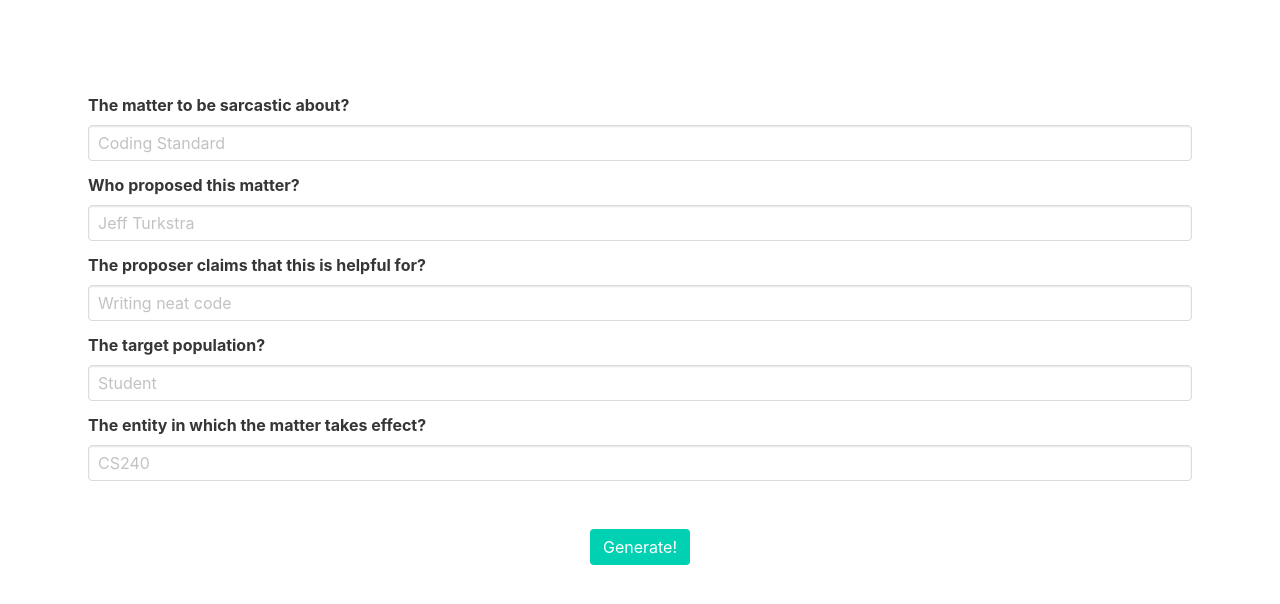
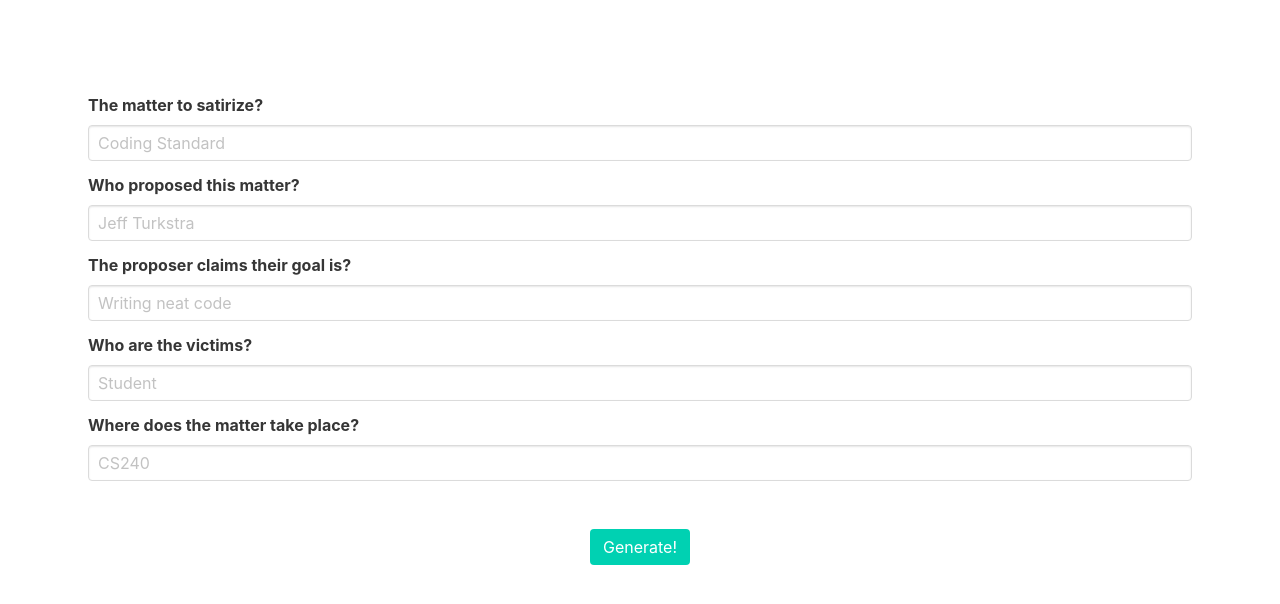
Before and after one commit to Neo-Zhixing/joke-gen, a plain HTML site: page index.html in a window 1280 px wide. Shown: the part 116-720 px from the top of the page. Drawn offline with nearby package versions, Linux system fonts and the light colour scheme.

Commit message:
Update index.html

```diff
--- a/index.html
+++ b/index.html
@@ -19,7 +19,7 @@
 			</div>
 			<div class="section">
 				<div class="field">
-					<label class="label">The matter to be sarcastic about?</label>
+					<label class="label">The matter to satirize?</label>
 					<input class="input" id="mthing" type="text" placeholder="Coding Standard">
 				</div>
 				<div class="field">
@@ -27,15 +27,15 @@
 					<input class="input" id="mman" type="text" placeholder="Jeff Turkstra">
 				</div>
 				<div class="field">
-					<label class="label">The proposer claims that this is helpful for?</label>
+					<label class="label">The proposer claims their goal is?</label>
 					<input class="input" id="mtheory" type="text" placeholder="Writing neat code">
 				</div>
 				<div class="field">
-					<label class="label">The target population?</label>
+					<label class="label">Who are the victims?</label>
 					<input class="input" id="mvictim" type="text" placeholder="Student">
 				</div>
 				<div class="field">
-					<label class="label">The entity in which the matter takes effect?</label>
+					<label class="label">Where does the matter take place?</label>
 					<input class="input" id="mrange" type="text" placeholder="CS240">
 				</div>
 			</div>
```
